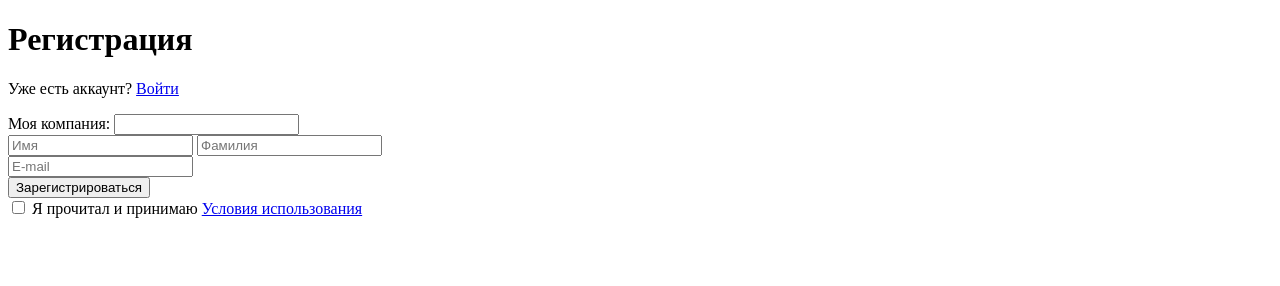
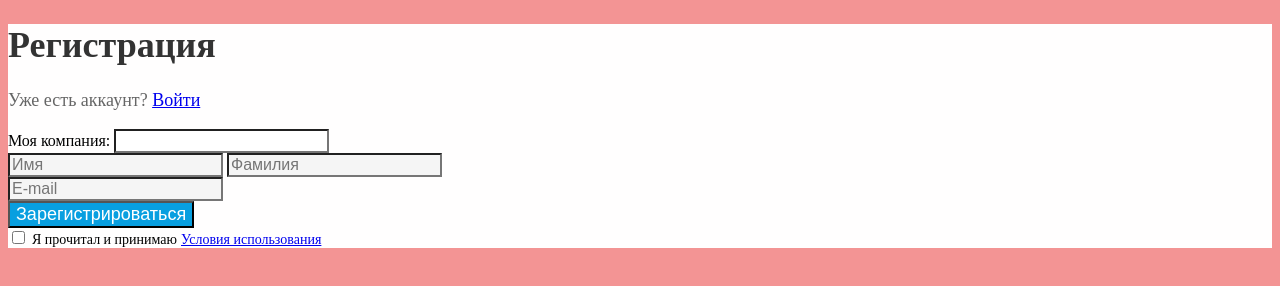
Before and after one commit to krupindi/html-css, a plain HTML site: page 2-Form/index.html in a window 1280 px wide. Drawn offline with Linux system fonts and the light colour scheme.

Commit message:
feat: add  initial CSS styles for registraition form

```diff
--- a/2-Form/index.html
+++ b/2-Form/index.html
@@ -3,6 +3,7 @@
   <head>
     <meta charset="UTF-8" />
     <meta name="viewport" content="width=device-width, initial-scale=1.0" />
+    <link rel="stylesheet" href="./styles/style.css" />
     <title>Document</title>
   </head>
   <body>
--- /dev/null
+++ b/2-Form/styles/style.css
@@ -0,0 +1,38 @@
+body {
+    background-color: #F39494;
+}
+
+main {
+    background-color: #FFFEFE;
+}
+
+h1 {
+    color: #333333;
+    font-size: 36px;
+}
+
+p {
+    color: #666666;
+    font-size: 18px;
+}
+
+#company {
+    color: #333333;
+    background-color: #FFFFFF;
+    font-size: 16px;
+}
+
+#name, #lastName, #email {
+    background-color: #F5F5F5;
+    font-size: 16px;
+}
+
+button {
+    color: #FFFFFF;
+    background-color: #089FE0;
+    font-size: 18px;
+}
+
+label[for="read"], form a {
+    font-size: 14px;
+}
```
